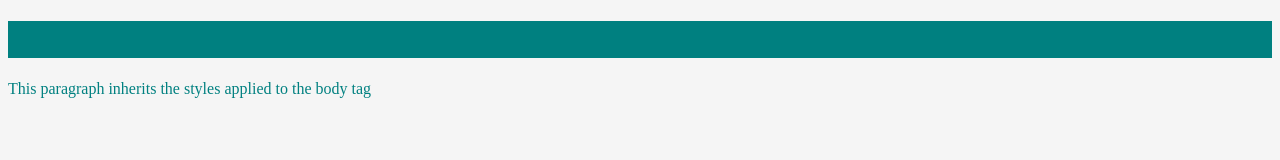
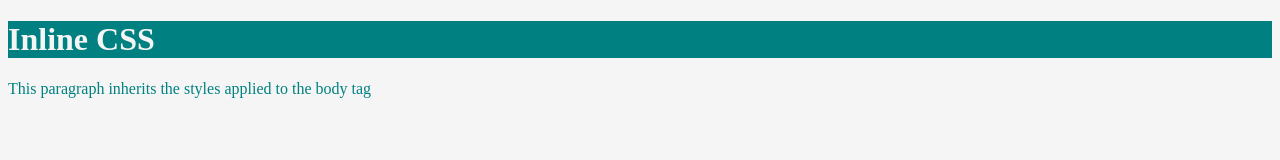
Before and after one commit to TashaPenwellWSCC/Chapter3HOP, a plain HTML site: page inline.html in a window 1280 px wide. Drawn offline with Linux system fonts and the light colour scheme.

Commit message:
Update inline.html

```diff
--- a/inline.html
+++ b/inline.html
@@ -6,7 +6,7 @@
 </head>
 
 <body style = "background-color: #F5F5F5; color:  #008080;">
-<h1 style = "background-color: #008080; color #F5F5F5;">Inline CSS</h1>
+<h1 style = "background-color: #008080; color: #F5F5F5;">Inline CSS</h1>
 <p>This paragraph inherits the styles applied to the body tag</p>
 </body>
 </html>
```
